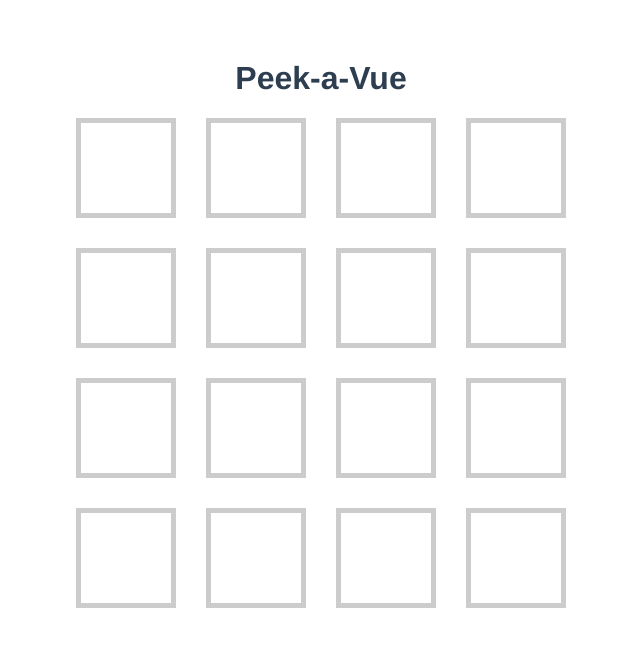
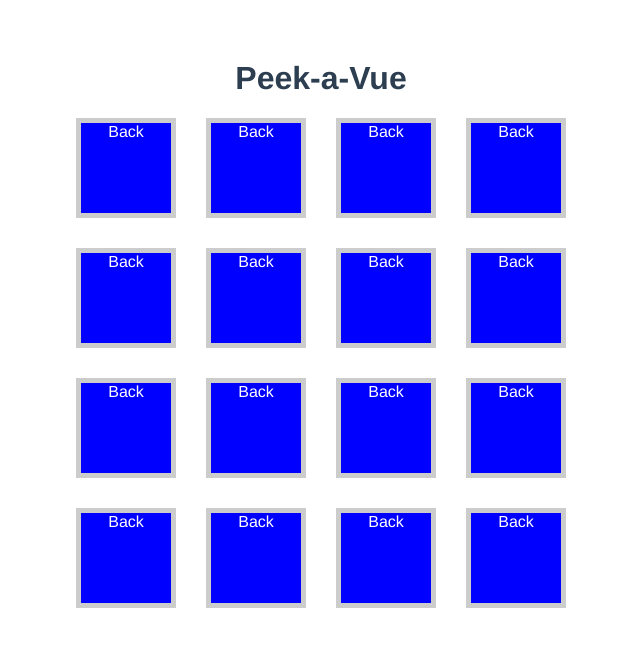
Before and after one commit to mingyuliuu/vue-tutorial, a Vue app in the folder vue-card-game/: page / in a window 1280 px wide. Shown: the top 646 px of the page, without its empty margins (319-959 px from the left). Built offline with nearby package versions, Linux system fonts and the light colour scheme.

Commit message:
Refactor card; add front, back and flipping

```diff
--- a/vue-card-game/src/App.vue
+++ b/vue-card-game/src/App.vue
@@ -2,29 +2,47 @@
   <div>
     <h1>Peek-a-Vue</h1>
     <section class="game-board">
-      <div class="card"></div>
-      <div class="card"></div>
-      <div class="card"></div>
-      <div class="card"></div>
-      <div class="card"></div>
-      <div class="card"></div>
-      <div class="card"></div>
-      <div class="card"></div>
-      <div class="card"></div>
-      <div class="card"></div>
-      <div class="card"></div>
-      <div class="card"></div>
-      <div class="card"></div>
-      <div class="card"></div>
-      <div class="card"></div>
-      <div class="card"></div>
+      <CardComponent
+        v-for="(card, index) in cardList"
+        :key="`card-${index}`"
+        :value="card.value"
+        :visible="card.visible"
+        :position="card.position"
+        @select-card="flipCard"
+      />
     </section>
   </div>
 </template>
 
 <script>
+import { ref } from "vue";
+import CardComponent from "./components/Card.vue";
+
 export default {
   name: "App",
+  components: {
+    CardComponent,
+  },
+  setup() {
+    const cardList = ref([]);
+
+    for (let i = 0; i < 16; i++) {
+      cardList.value.push({
+        value: i,
+        visible: false,
+        position: i,
+      });
+    }
+
+    const flipCard = (payload) => {
+      cardList.value[payload.position].visible = true;
+    };
+
+    return {
+      cardList,
+      flipCard,
+    };
+  },
 };
 </script>
 
@@ -38,10 +56,6 @@
   margin-top: 60px;
 }
 
-.card {
-  border: 5px solid #ccc;
-}
-
 .game-board {
   display: grid;
   grid-template-columns: 100px 100px 100px 100px;
--- /dev/null
+++ b/vue-card-game/src/components/Card.vue
@@ -0,0 +1,62 @@
+<template>
+  <div class="card" @click="selectCard">
+    <div v-if="visible" class="card-face is-front">
+      {{ value }}
+    </div>
+    <div v-else class="card-face is-back">Back</div>
+  </div>
+</template>
+
+<script>
+export default {
+  name: "CardComponent",
+  props: {
+    position: {
+      type: Number,
+      required: true,
+    },
+    value: {
+      type: Number,
+      required: true,
+    },
+    visible: {
+      type: Boolean,
+      default: false,
+    },
+  },
+  setup(props, context) {
+    const selectCard = () => {
+      context.emit("select-card", {
+        position: props.position,
+      });
+    };
+
+    return {
+      selectCard,
+    };
+  },
+};
+</script>
+
+<style scoped>
+.card {
+  border: 5px solid #ccc;
+  position: relative;
+}
+
+.card-face {
+  width: 100%;
+  height: 100%;
+  position: absolute;
+}
+
+.card-face.is-front {
+  background-color: red;
+  color: white;
+}
+
+.card-face.is-back {
+  background-color: blue;
+  color: white;
+}
+</style>
```
Also changed, not shown: vue-card-game/src/components/HelloWorld.vue (deleted, +0 -58 lines).
